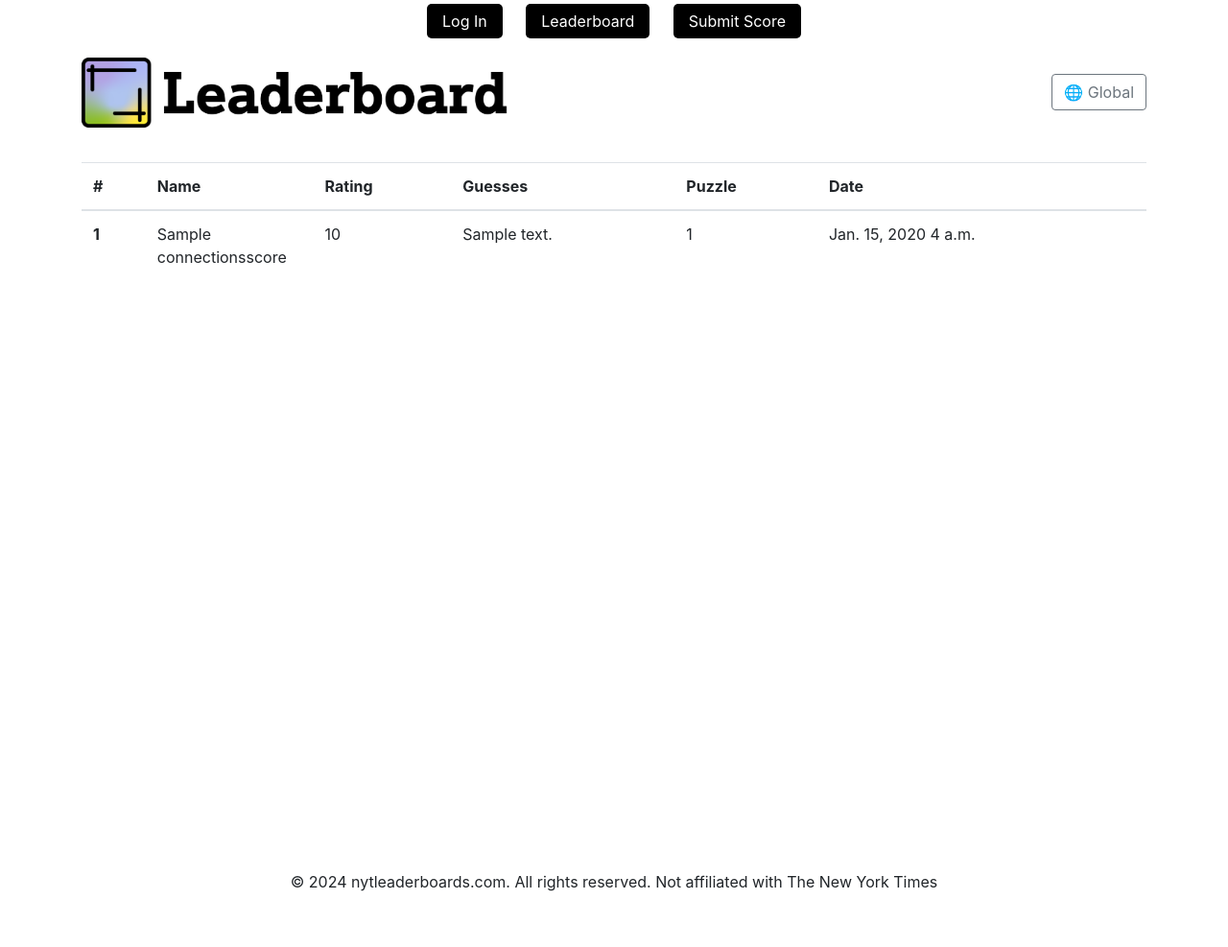
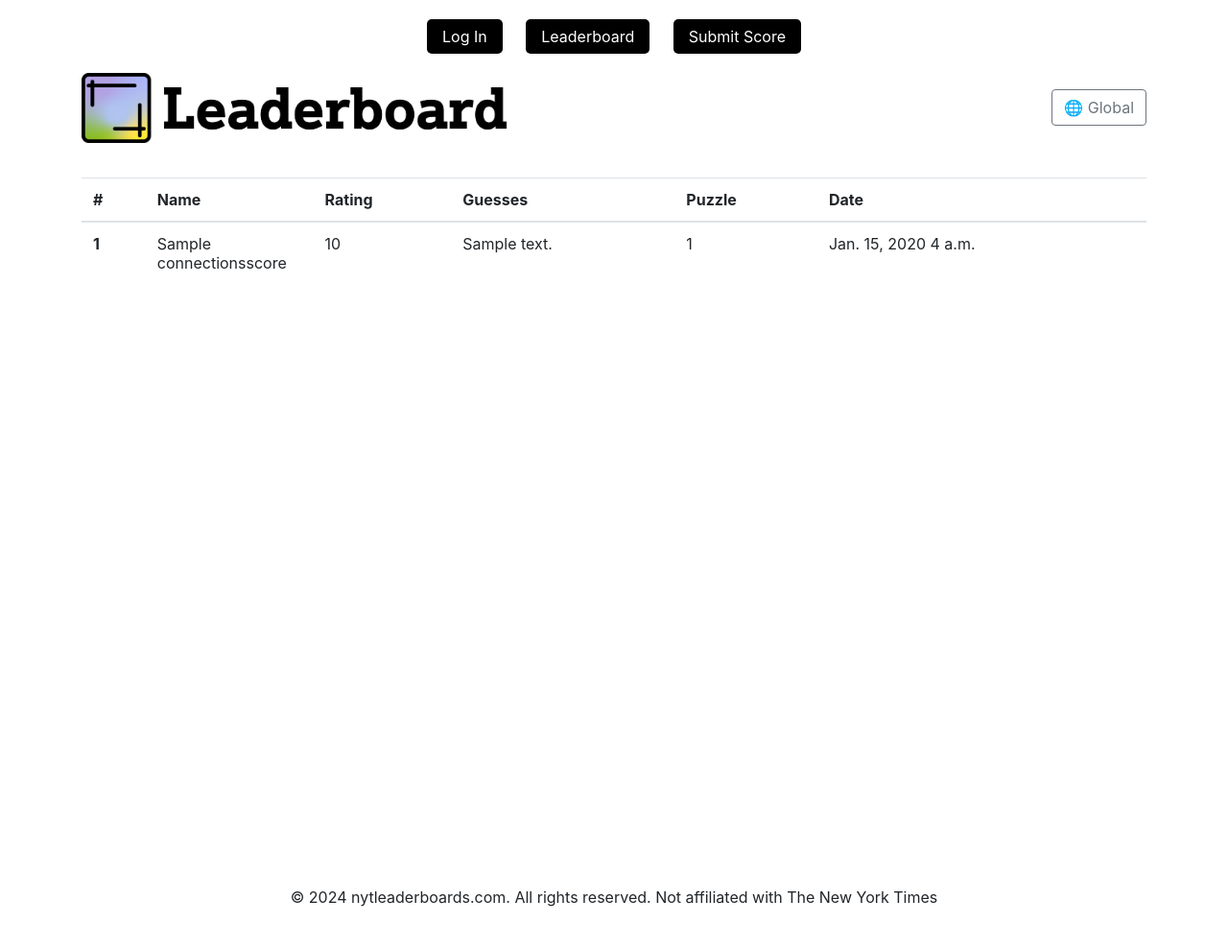
Before and after one commit to CalvinSch/nyt_game_leaderboard, a Django app: page / in a window 1280 px wide. Shown: the whole page at 96% size. Before the commit the page ends 929 px from the top, so only its background shows below. Run offline with Django 5.2, Linux system fonts and the light colour scheme; tables that the repository leaves empty hold one stand-in row (values such as "Sample post"); some libraries are stand-ins or nearby versions.

Commit message:
included message error and reverse imports. Added proper spacing to leaderboard page.

```diff
--- a/leaderboards/templates/leaderboards/leaderboard.html
+++ b/leaderboards/templates/leaderboards/leaderboard.html
@@ -1,4 +1,5 @@
 
+<div class="container mt-3"></div>
 {% extends "users/layout.html" %}
 {% block body %}
 <div class="container mt-3">
--- a/leaderboards/views.py
+++ b/leaderboards/views.py
@@ -3,6 +3,8 @@ from .forms import ConnectionsScoreForm
 from .models import ConnectionsScore
 from users.models import Profile, User
 from users.views import user_profile_view
+from django.contrib import messages
+from django.urls import reverse
 
 # Create your views here.
 def leaderboard_view(request):
```
